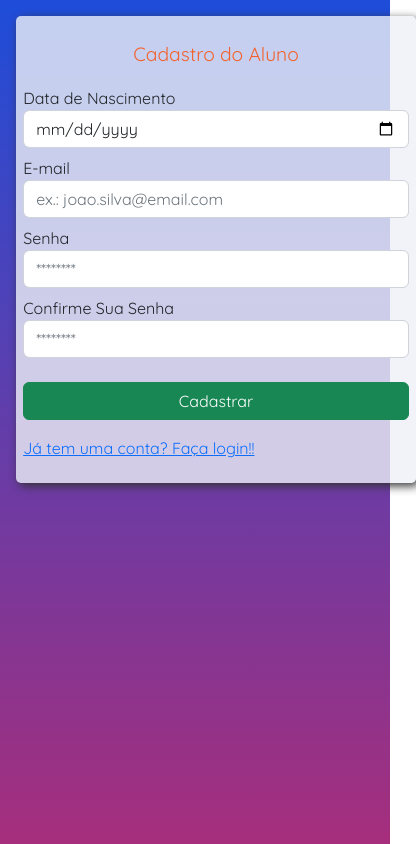
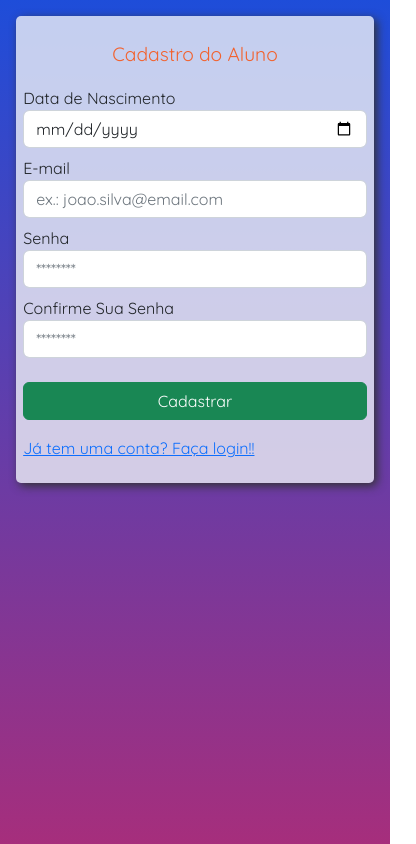
Before and after one commit to Squad009/pj-leiturinha-react, a React (Create React App) app: page /registrar/estudante in a window 390 px wide. Shown: the whole page, 416 px wide, since content can reach past the window. Built offline with nearby package versions, Linux system fonts and the light colour scheme.

Commit message:
box responsivo

```diff
--- a/src/css/login.css
+++ b/src/css/login.css
@@ -1,7 +1,6 @@
 .box-login {
     background-color: rgb(238, 240, 247, 0.8);
-    width: 35%;
-    min-width: 400px;
+    width: 100%;
     display: block;
     flex-direction: column;
     margin: auto;
--- a/src/pages/registrar/RegistrarEstudante.jsx
+++ b/src/pages/registrar/RegistrarEstudante.jsx
@@ -60,7 +60,7 @@ export default function RegistrarEstudante() {
     return (
         <>
             <section className='containter-fluid p-3 w-100'>
-                <form className='fundo-criativo w-50 box-login'>
+                <form className='fundo-criativo box-login'>
                     <h2>
                         Cadastro do Aluno
                     </h2>
--- a/src/pages/registrar/RegistrarProfessor.jsx
+++ b/src/pages/registrar/RegistrarProfessor.jsx
@@ -44,7 +44,7 @@ const fecharModal = () => {
 return(
 <>
     <section className='containter-fluid p-3 w-100'>
-    <form className='fundo-criativo w-50 box-login'>
+    <form className='fundo-criativo  box-login'>
       <h2>
         Cadastro do Professor
       </h2>
```
